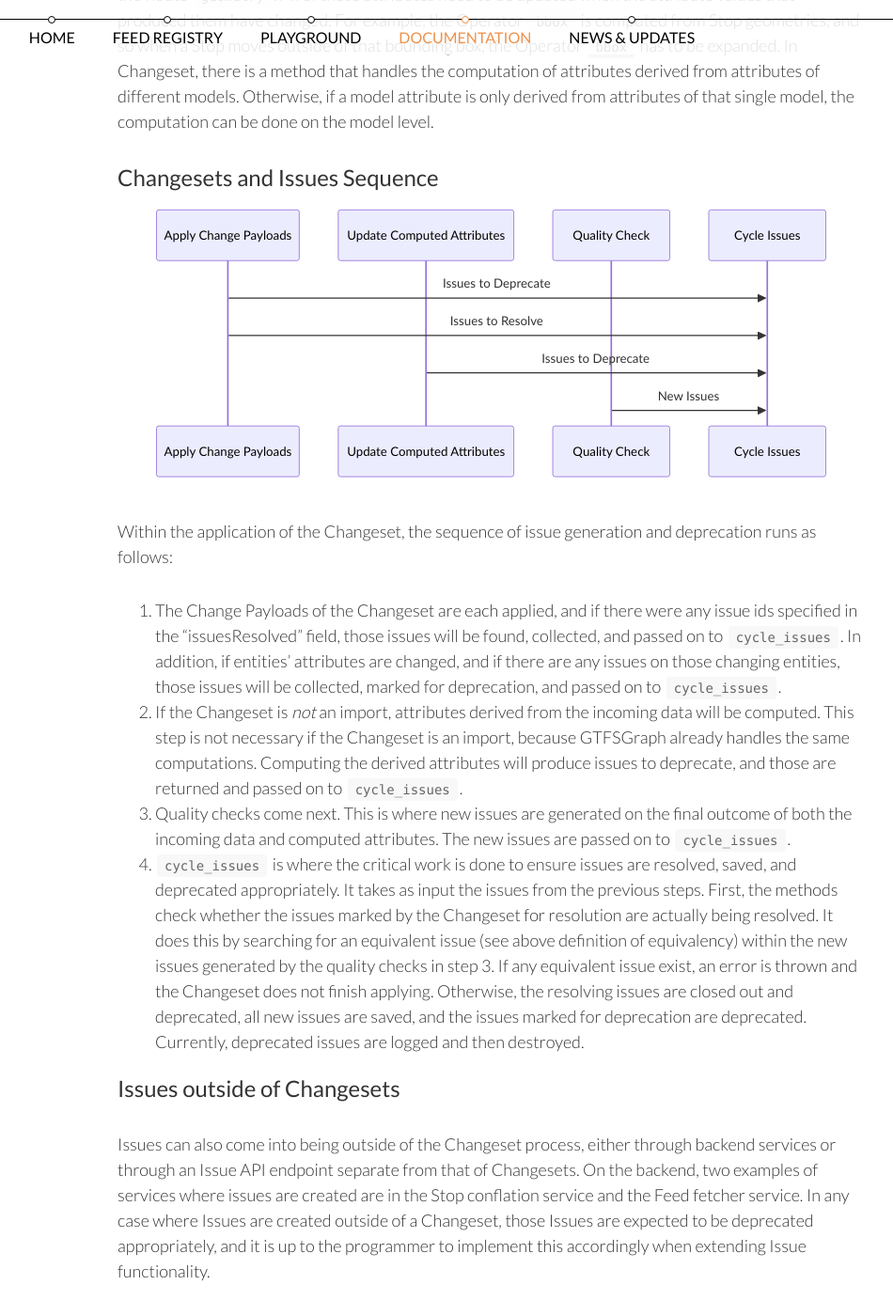
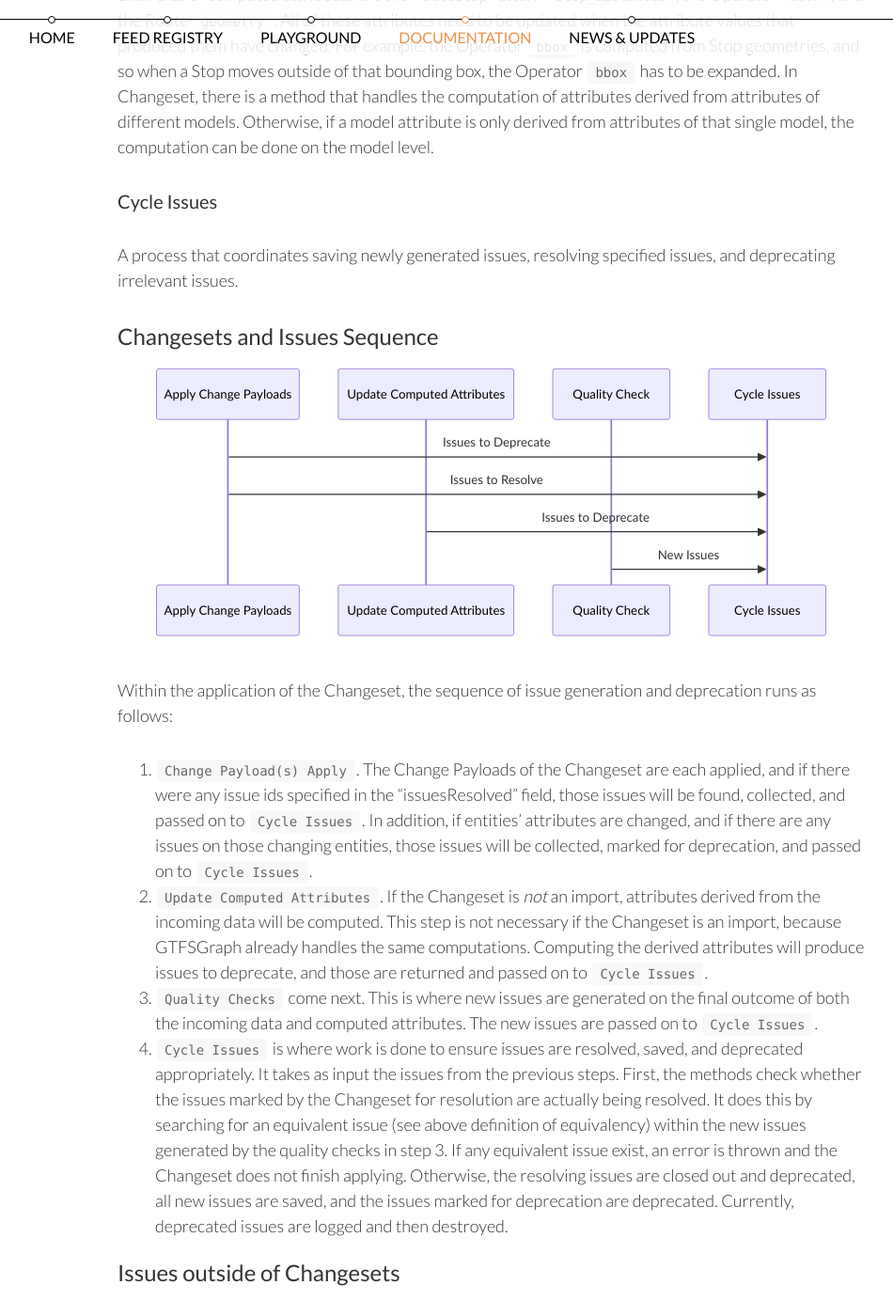
Before and after one commit to transitland/www-transit-land, a Jekyll site: the page built from documentation/datastore/issues.md, in a window 1280 px wide and 1400 px high, scrolled down 3377 px. Shown: the whole window at 94% size, without its empty margins (255-1205 px from the left). Built offline with Jekyll 4.4.1, drawn with Linux system fonts in a browser that asks for light colours; nearby versions of some CDN libraries; some of the changed text lies outside the part shown.

Commit message:
some clarifications and styling

```diff
--- a/documentation/datastore/issues.md
+++ b/documentation/datastore/issues.md
@@ -55,8 +55,7 @@ Example Issue Types
 It is important to distinguish between different types of Changesets when understanding the issue life cycle, because
 different types of Changesets have slight variations in the issue cycle.
 
-First, Changesets are created and applied in two ways: on import and through client-side [API requests](api-endpoints.html). Second, within the context of
-issues, API Changesets can come in two forms: those adding, updating, or deleting data, and those specifically resolving
+First, Changesets are created and applied in two ways: on import and through client-side [API requests](api-endpoints.html). Second, within the context of issues, API Changesets can come in two forms: those adding, updating, or deleting data, and those specifically resolving
 issues.
 
 ![Issues through Changesets](issues_through_changesets.png)
@@ -70,6 +69,7 @@ The next few sections will focus on the issue life cycle within a Changeset.
 
 ### Processes
 
+
 #### Quality Check
 The Datastore has a service named `QualityCheck`, composed of independent subclasses, each handling an area of quality, such as geometry. Each subclass has a `check` method which run a prescribed set of conditions to evaluate
 incoming transit data and produce new issues if necessary. An example of one of these conditions is whether a RouteStopPattern
@@ -77,6 +77,9 @@ instance's stop distances are increasing or not. Every Changeset conducts qualit
 
 #### Computed Attributes
 Examples of computed attributes are the RouteStopPattern `stop_distances`, the Operator `bbox`, and the Route `geometry`. All of these attributes need to be updated when the attribute values that produced them have changed. For example, the Operator `bbox` is computed from Stop geometries, and so when a Stop moves outside of that bounding box, the Operator `bbox` has to be expanded. In Changeset, there is a method that handles the computation of attributes derived from attributes of different models. Otherwise, if a model attribute is only derived from attributes of that single model, the computation can be done on the model level.
+
+#### Cycle Issues
+A process that coordinates saving newly generated issues, resolving specified issues, and deprecating irrelevant issues.
 
 ### Changesets and Issues Sequence
 
@@ -94,12 +97,11 @@ sequenceDiagram
 
 Within the application of the Changeset, the sequence of issue generation and deprecation runs as follows:
 
-1.  The Change Payloads of the Changeset are each applied, and if there were any issue ids specified in the "issuesResolved"
-field, those issues will be found, collected, and passed on to `cycle_issues`. In addition, if entities' attributes are changed,
-and if there are any issues on those changing entities, those issues will be collected, marked for deprecation, and passed on to `cycle_issues`.
-2.  If the Changeset is *not* an import, attributes derived from the incoming data will be computed. This step is not necessary if the Changeset is an import, because GTFSGraph already handles the same computations. Computing the derived attributes will produce issues to deprecate, and those are returned and passed on to `cycle_issues`.
-3.  Quality checks come next. This is where new issues are generated on the final outcome of both the incoming data and computed attributes. The new issues are passed on to `cycle_issues`.
-4.  `cycle_issues` is where the critical work is done to ensure issues are resolved, saved, and deprecated appropriately. It takes as input the issues from the previous steps. First, the methods check whether the issues marked by the Changeset for resolution are actually being resolved. It does this by searching for an equivalent issue (see above definition of equivalency) within the new issues generated by the quality checks in step 3. If any equivalent issue exist, an error is thrown and the Changeset does not finish applying. Otherwise, the resolving issues are closed out and deprecated, all new issues are saved, and the issues marked for deprecation are deprecated. Currently, deprecated issues are logged and then destroyed.
+1.  `Change Payload(s) Apply`. The Change Payloads of the Changeset are each applied, and if there were any issue ids specified in the "issuesResolved" field, those issues will be found, collected, and passed on to `Cycle Issues`. In addition, if entities' attributes are changed,
+and if there are any issues on those changing entities, those issues will be collected, marked for deprecation, and passed on to `Cycle Issues`.
+2.  `Update Computed Attributes`. If the Changeset is *not* an import, attributes derived from the incoming data will be computed. This step is not necessary if the Changeset is an import, because GTFSGraph already handles the same computations. Computing the derived attributes will produce issues to deprecate, and those are returned and passed on to `Cycle Issues`.
+3.  `Quality Checks` come next. This is where new issues are generated on the final outcome of both the incoming data and computed attributes. The new issues are passed on to `Cycle Issues`.
+4.  `Cycle Issues` is where work is done to ensure issues are resolved, saved, and deprecated appropriately. It takes as input the issues from the previous steps. First, the methods check whether the issues marked by the Changeset for resolution are actually being resolved. It does this by searching for an equivalent issue (see above definition of equivalency) within the new issues generated by the quality checks in step 3. If any equivalent issue exist, an error is thrown and the Changeset does not finish applying. Otherwise, the resolving issues are closed out and deprecated, all new issues are saved, and the issues marked for deprecation are deprecated. Currently, deprecated issues are logged and then destroyed.
 
 ### Issues outside of Changesets
 
```
Also changed, not shown: other parts of documentation/datastore/issues.md (+3 -3 lines).
